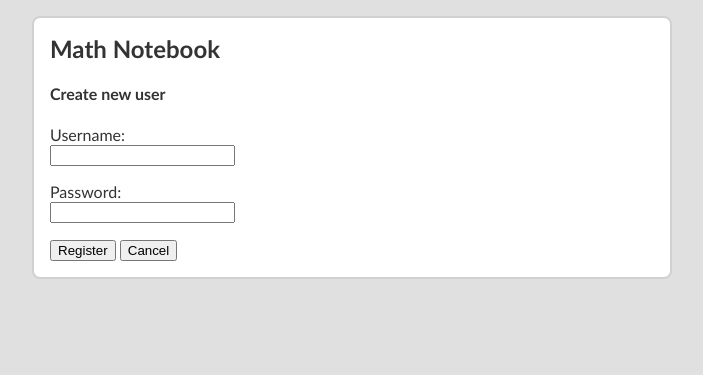
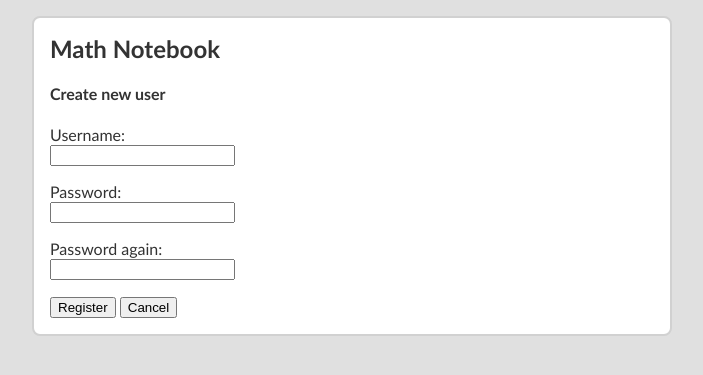
Before and after one commit to Jokauppi/tsoha-math-notebook, a Flask app: page /register in a window 1280 px wide. Shown: the top 375 px of the page, without its empty margins (288-991 px from the left). Run offline with Flask 2, Linux system fonts and the light colour scheme.

Commit message:
add registration validation, add error page

```diff
--- a/routes/routes.py
+++ b/routes/routes.py
@@ -24,3 +24,17 @@ def logout():
 def register():
     if request.method == "GET":
         return render_template("register.html")
+
+    if request.method == "POST":
+        username = request.form["username"]
+        if len(username) < 3 or len(username) > 20:
+            return render_template("error.html", redirect="/register", message="Username too short or long")
+
+        password = request.form["password1"]
+        password_again = request.form["password2"]
+
+        if len(password) < 4:
+            return render_template("error.html", redirect="/register", message="Password too short")
+
+        if password != password_again:
+            return render_template("error.html", redirect="/register", message="Passwords dont match")
--- a/static/main.css
+++ b/static/main.css
@@ -23,3 +23,9 @@ body {
   border: 2px solid #d1d1d1;
   border-radius: 0.5em;
 }
+
+#error {
+  color: rgb(180, 0, 0);
+  background-color: rgb(255, 126, 126);
+  border: 2px solid rgb(180, 0, 0);
+}
--- a/templates/register.html
+++ b/templates/register.html
@@ -4,15 +4,23 @@
     <h2 style="margin-top: 0;">Math Notebook</h2>
     <h4>Create new user</h4>
     <form action="/register" method="POST">
+
       <div>Username:<br>
       <input type="text" name="username"></div>
+
       <p>Password:<br>
-      <input type="password" name="password"></p>
+      <input type="password" name="password1"></p>
+
+      <p>Password again:<br>
+      <input type="password" name="password2"></p>
+
       <div>
         <input type="submit" value="Register">
         <input type="submit" form="home" value="Cancel"/>
       </div>
+
     </form>
+
     <form id="home" action="/" method="GET">
   </div>
 {% endblock %}
```
Also changed, not shown: templates/error.html (added, +10 -0 lines).
